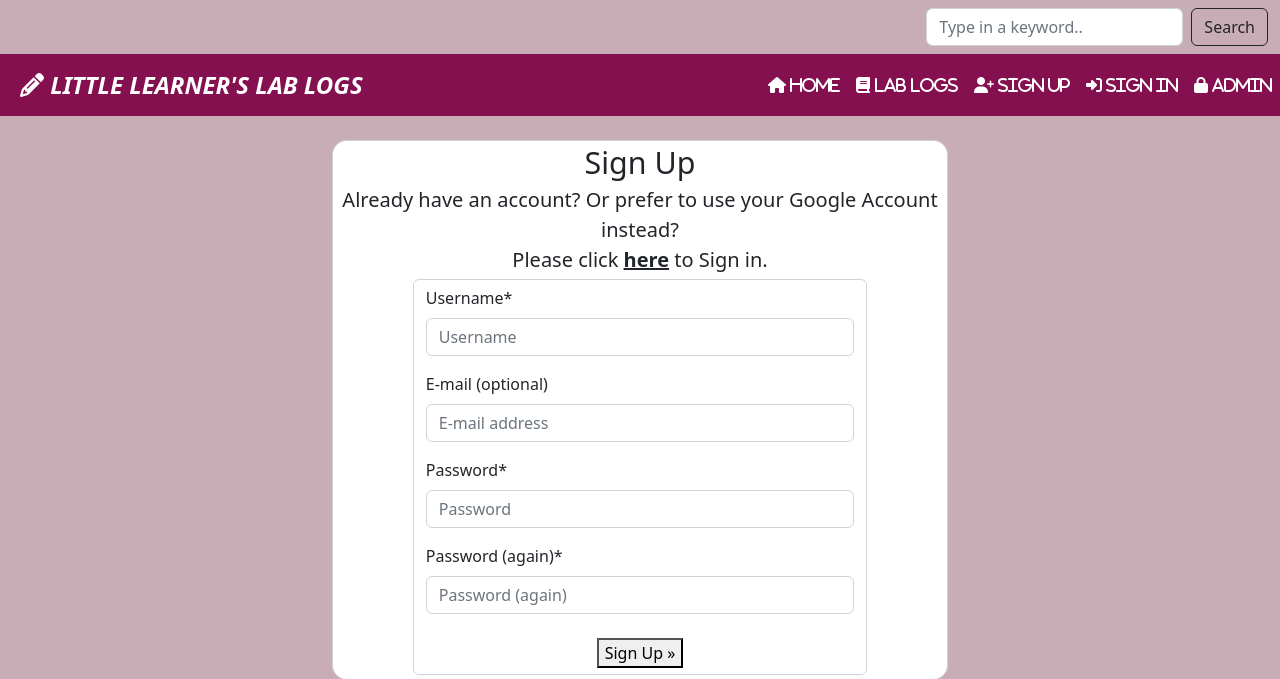
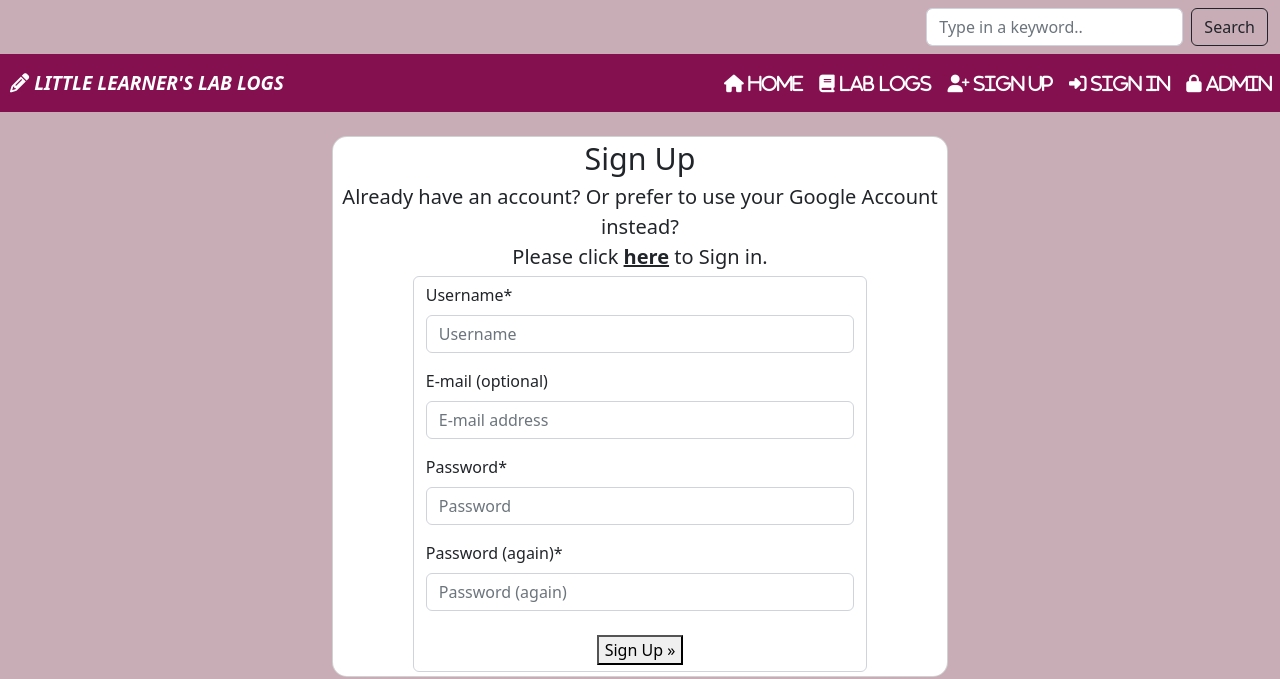
Before and after one commit to RoshnaVakkeel/Little_Learners_Lab_Logs, a Django app: page /accounts/signup/ in a window 1280 px wide. Shown: the top 679 px of the page. Run offline with Django 3.2, Linux system fonts and the light colour scheme; some libraries are stand-ins or nearby versions.

Commit message:
Fix Navbar styles

```diff
--- a/static/css/style.css
+++ b/static/css/style.css
@@ -41,15 +41,18 @@ p {
 .navbar-brand {
     margin-left: 20px;
     color: whitesmoke;
-    font-size: 150%;
+    font-size: 2.2vh;
     font-style: italic;
     font-weight: 700;
     text-transform: uppercase;
 }
 
+.nav-item{
+    font-size: 2.2vh;
+}
+
 .nav-link {
     color: white;
-    font-size: 1em;
 }
 
 /*--------------------------------------------Section 1 Hero Image*/
@@ -104,11 +107,15 @@ p {
 }
 
 @media only screen and (max-width: 800px) {}
-
+.navbar-brand {
+    margin-left: 10px;
+    font-size: 120%;
+    font-weight: 600;
+}
 @media only screen and (max-width: 300px) {
     .navbar-brand {
         margin-left: 10px;
-        font-size: medium;
+        font-size: 100%;
         font-weight: 600;
     }
 
--- a/templates/base.html
+++ b/templates/base.html
@@ -58,7 +58,7 @@
         </nav>
 
         <nav class="navbar navbar-expand-lg" style="background-color: #851050;">
-            <a class="navbar-brand text-white" href="{% url 'home' %}"><i class="fa fa-pencil" aria-hidden="true"></i>
+            <a class="navbar-brand text-white " href="{% url 'home' %}"><i class="fa fa-pencil" aria-hidden="true"></i>
                 Little Learner's Lab Logs
             </a>
             <button class="navbar-toggler" type="button" data-bs-toggle="collapse" data-bs-target="#navbarText"
--- a/templates/index.html
+++ b/templates/index.html
@@ -96,6 +96,7 @@
         </button>
     </div>
 </div>
+<br>
 <br>
 <div>
     <div>
```
